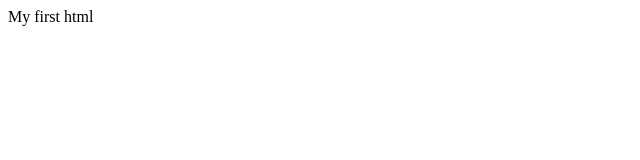
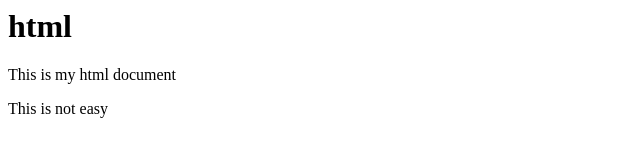
Before and after one commit to AagyaAryal/myhtml, a plain HTML site: page index.html in a window 1280 px wide. Shown: the whole page, without its empty margins (0-640 px from the left). Drawn offline with Linux system fonts and the light colour scheme.

Commit message:
first commit

```diff
--- a/index.html
+++ b/index.html
@@ -1,8 +1,9 @@
 <html>
 <head>
-<title>Aagya</title>
-</head>
+<title>My First html</title>
 <body>
-My first html
+<h1>html</h1>
+<p> This is my html document</p>
+<div>This is not easy</div>
 </body>
 </html>
```
